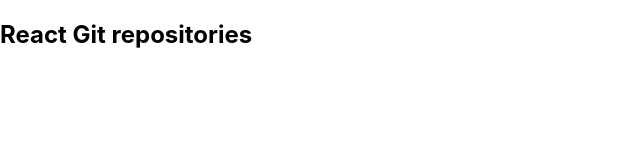
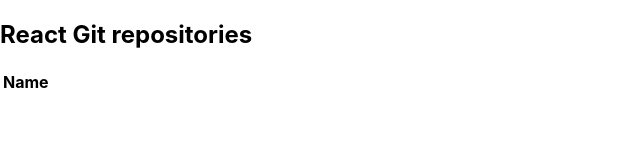
Before and after one commit to pcfields/tt-github-repos, a React (Create React App) app: page / in a window 1280 px wide. Shown: the top 160 px of the page, without its empty margins (0-640 px from the left). Built offline with nearby package versions, Linux system fonts and the light colour scheme.

Commit message:
add name table heading

```diff
--- a/src/repos/Page.tsx
+++ b/src/repos/Page.tsx
@@ -4,6 +4,14 @@
       <header>
         <h1>React Git repositories</h1>
       </header>
+      <table>
+        <thead>
+          <tr>
+            <th>Name</th>
+          </tr>
+        </thead>
+        <tbody></tbody>
+      </table>
     </article>
   );
 }
```
Also changed, not shown: 1 other file (tests, documents, lock files or other folders).
